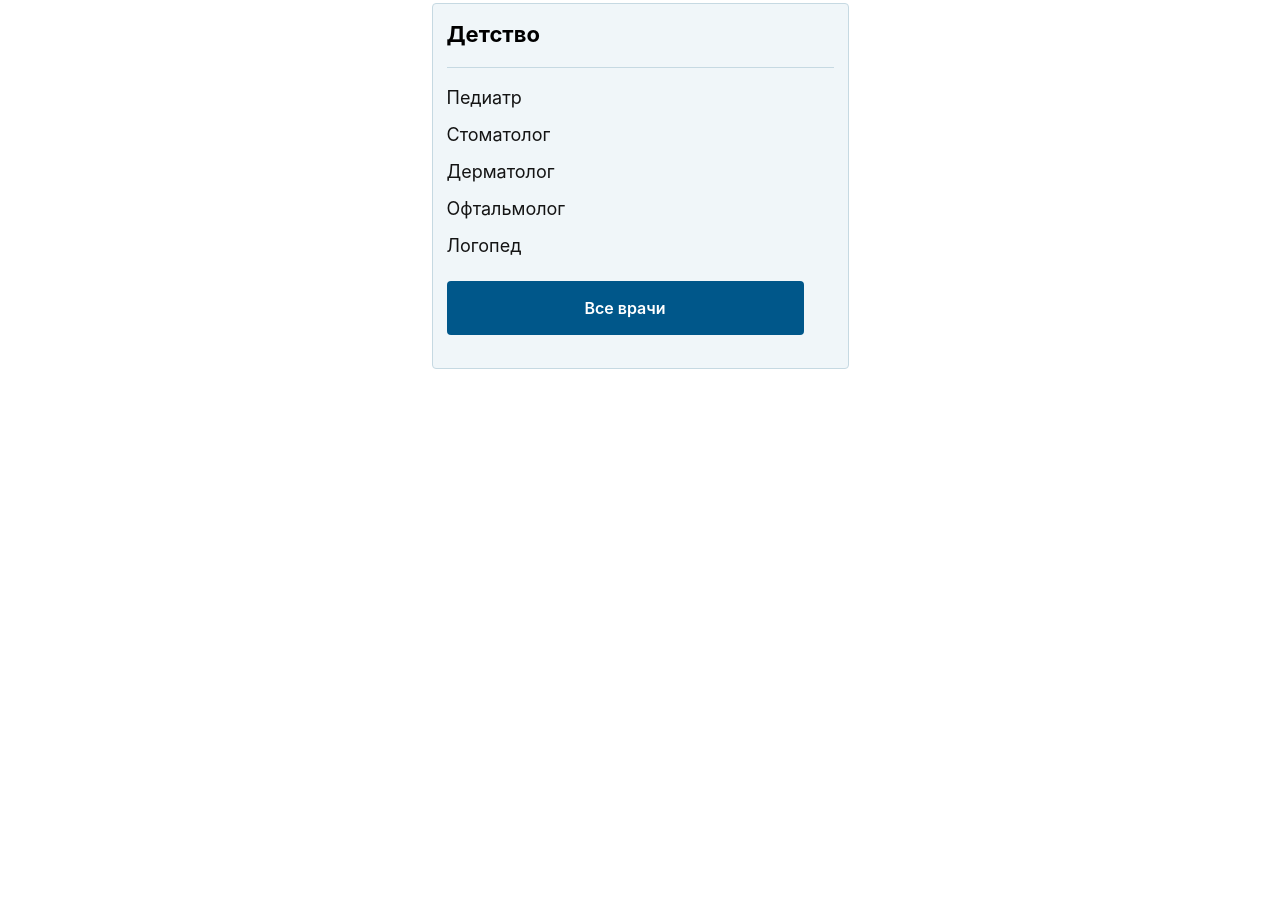
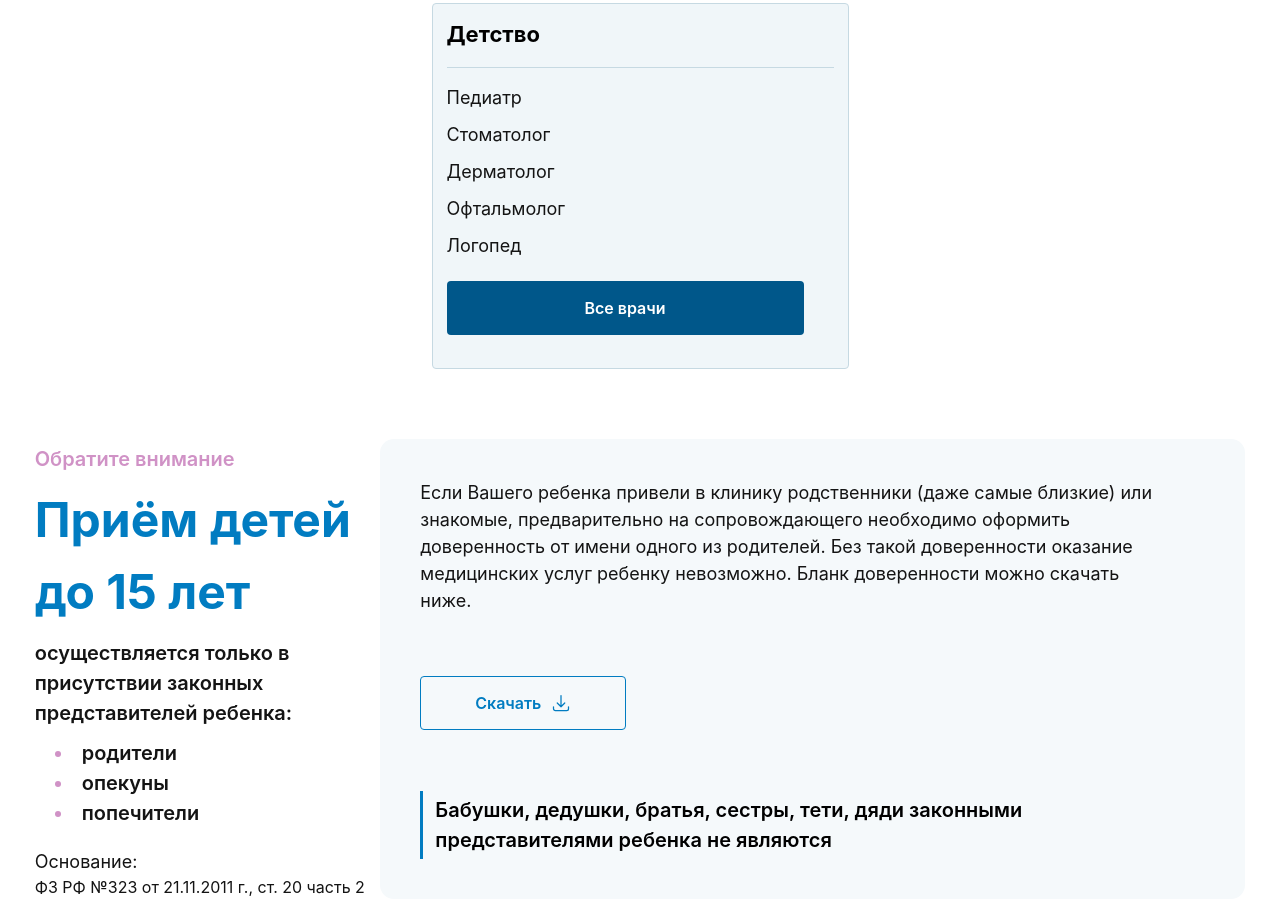
Before and after one commit to Vikingstrong/Exam-4, a website: page src/page2.html in a window 1280 px wide. Shown: the part 1287-2186 px from the top of the page. Before the commit the page ends 1656 px from the top, so only its background shows below. Drawn offline with nearby package versions, Linux system fonts and the light colour scheme; files that its build step writes are made by us from their sources.

Commit message:
Section2 in page2

```diff
--- a/src/page2.html
+++ b/src/page2.html
@@ -111,7 +111,8 @@
     </section>
     <section class="max-w-[1920px] mx-auto">
         <div class="max-w-[1342px] flex mx-auto gap-10 flex-wrap mt-[-50px] justify-center">
-            <div class="lg:w-[417px] w-[350px] h-[390px] border-1 border-[#C6D9E2] lg:h-[366px] z-1 bg-[#F0F6F9] rounded p-3.5">
+            <div
+                class="lg:w-[417px] w-[350px] h-[390px] border-1 border-[#C6D9E2] lg:h-[366px] z-1 bg-[#F0F6F9] rounded p-3.5">
                 <p class="text-[25px] lg:text-[22px] font-[700] pb-4 tracking-[0%]">Направления</p>
                 <hr class="text-[#C6D9E2] pb-4">
                 <ul class="font-[400] text-[20px] lg:text-[18px] text-[#141414] space-y-2.5 pb-5.5">
@@ -121,9 +122,12 @@
                     <p>Мануальная терапия</p>
                     <p>Психотерапия</p>
                 </ul>
-                <button class="lg:w-[357px] lg:h-[54px] w-[281px] h-[52px] bg-[#00578A] text-[white] font-semibold hover:bg-[#006dab] hover:scale-95  transition-all rounded">Все услуги</button>
+                <button
+                    class="lg:w-[357px] lg:h-[54px] w-[281px] h-[52px] bg-[#00578A] text-[white] font-semibold hover:bg-[#006dab] hover:scale-95  transition-all rounded">Все
+                    услуги</button>
             </div>
-            <div class="lg:w-[417px] w-[350px] h-[390px] border-1 z-1 border-[#C6D9E2] lg:h-[366px] bg-[#F0F6F9] rounded p-3.5">
+            <div
+                class="lg:w-[417px] w-[350px] h-[390px] border-1 z-1 border-[#C6D9E2] lg:h-[366px] bg-[#F0F6F9] rounded p-3.5">
                 <p class="text-[25px] lg:text-[22px] font-[700] pb-4 tracking-[0%]">Диагностика</p>
                 <hr class="text-[#C6D9E2] pb-4">
                 <ul class="font-[400] text-[20px] lg:text-[18px] text-[#141414] space-y-2.5 pb-5.5">
@@ -133,9 +137,12 @@
                     <p>Рентген</p>
                     <p>Гастроскопия</p>
                 </ul>
-                <button class="lg:w-[357px] lg:h-[54px] w-[281px] h-[52px] bg-[#00578A] text-[white] font-semibold hover:bg-[#006dab] hover:scale-95  transition-all rounded">Вся диагностика</button>
+                <button
+                    class="lg:w-[357px] lg:h-[54px] w-[281px] h-[52px] bg-[#00578A] text-[white] font-semibold hover:bg-[#006dab] hover:scale-95  transition-all rounded">Вся
+                    диагностика</button>
             </div>
-            <div class="lg:w-[417px] w-[350px] h-[390px] border-1 z-1 border-[#C6D9E2] lg:h-[366px] bg-[#F0F6F9] rounded p-3.5">
+            <div
+                class="lg:w-[417px] w-[350px] h-[390px] border-1 z-1 border-[#C6D9E2] lg:h-[366px] bg-[#F0F6F9] rounded p-3.5">
                 <p class="text-[25px] lg:text-[22px] font-[700] pb-4 tracking-[0%]">Детство</p>
                 <hr class="text-[#C6D9E2] pb-4">
                 <ul class="font-[400] text-[20px] lg:text-[18px] text-[#141414] space-y-2.5 pb-5.5">
@@ -145,7 +152,47 @@
                     <p>Офтальмолог</p>
                     <p>Логопед</p>
                 </ul>
-                <button class="lg:w-[357px] lg:h-[54px] w-[281px] h-[52px] bg-[#00578A] text-[white] font-semibold hover:bg-[#006dab] hover:scale-95  transition-all rounded">Все врачи</button>
+                <button
+                    class="lg:w-[357px] lg:h-[54px] w-[281px] h-[52px] bg-[#00578A] text-[white] font-semibold hover:bg-[#006dab] hover:scale-95  transition-all rounded">Все
+                    врачи</button>
+            </div>
+        </div>
+        <div class="max-w-[1312px] mx-auto mt-[70px] flex lg:flex-row flex-col justify-center items-center">
+            <aside class="lg:w-[27%] w-[95%] lg:h-112.5 h-150 flex flex-col items-start justify-evenly gap-y-5">
+                <div class="flex flex-col gap-y-2.5">
+                    <p class="font-semibold text-[20px] text-[#D092C6]">Обратите внимание</p>
+                    <h1 class="font-bold text-[48px] text-[#017CC1]">Приём детей до 15 лет</h1>
+                    <p class="font-semibold text-[20px] text-[#141414]">осуществляется только в присутствии законных
+                        представителей
+                        ребенка:</p>
+                        <ul class="list-disc list-inside ml-5 marker:text-[#D092C6]">
+                            <li class=" gap-3 font-semibold text-[20px] text-[#141414]">родители</li>
+                            <li class=" gap-3 font-semibold text-[20px] text-[#141414]">опекуны</li>
+                            <li class=" gap-3 font-semibold text-[20px] text-[#141414]">попечители</li>
+                        </ul>
+                </div>
+                <div>
+                    <p class="font-normal text-[18px] text-[#141414]">Основание:</p>
+                    <p class="font-normal text-[16px] text-[#141414]">ФЗ РФ №323 от 21.11.2011 г., ст. 20 часть 2</p>
+                </div>
+            </aside>
+            <div
+                class="lg:w-[865px] w-[350px] h-[714px] lg:h-[460px] p-10 bg-[#F5F9FB] rounded-[14px] flex flex-col gap-y-[35px] justify-between">
+                <p class="lg:w-[745px] text-[18px] text-[#141414]">Если Вашего ребенка привели в клинику родственники
+                    (даже
+                    самые близкие) или знакомые, предварительно на сопровождающего необходимо оформить доверенность от
+                    имени одного из родителей. Без такой доверенности оказание медицинских услуг ребенку невозможно.
+                    Бланк доверенности можно скачать ниже.</p>
+                <button
+                    class="text-[#017CC1] flex lg:w-[206px] w-[206px] h-[54px] items-center gap-[10px] font-semibold rounded hover:scale-95 transition-all justify-center lg:h-[54px] border-1 border-[#017CC1] hover:bg-[#017CC1] hover:text-[white]">Скачать<svg
+                        xmlns="http://www.w3.org/2000/svg" fill="none" viewBox="0 0 24 24" stroke-width="1.5"
+                        stroke="currentColor" class="size-5">
+                        <path stroke-linecap="round" stroke-linejoin="round"
+                            d="M3 16.5v2.25A2.25 2.25 0 0 0 5.25 21h13.5A2.25 2.25 0 0 0 21 18.75V16.5M16.5 12 12 16.5m0 0L7.5 12m4.5 4.5V3" />
+                    </svg>
+                </button>
+                <p class="text-[20px] font-[600] semibold p-1 pl-3 border-l-3 border-[#017CC1]">Бабушки, дедушки,
+                    братья, сестры, тети, дяди законными <br> представителями ребенка не являются</p>
             </div>
         </div>
     </section>
```
